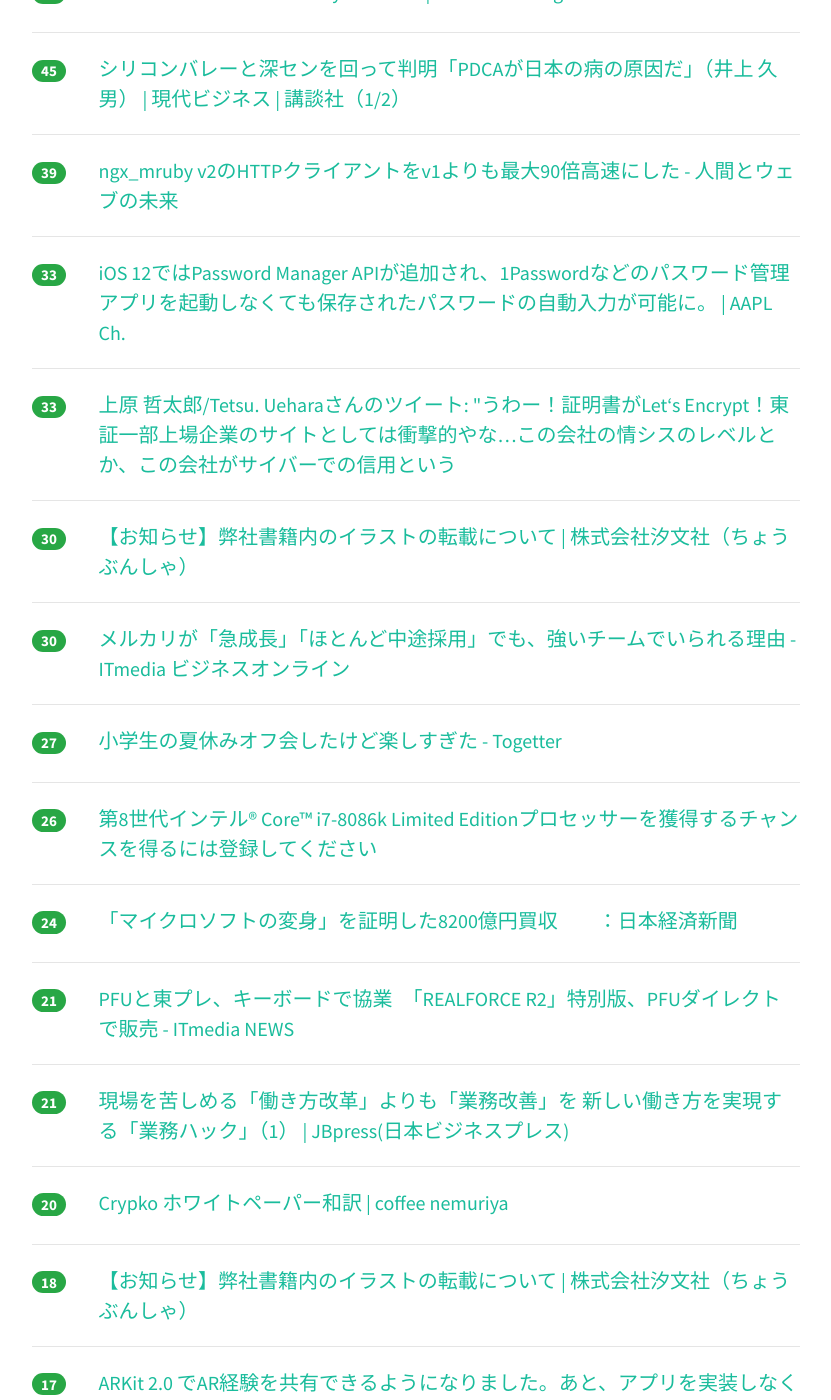
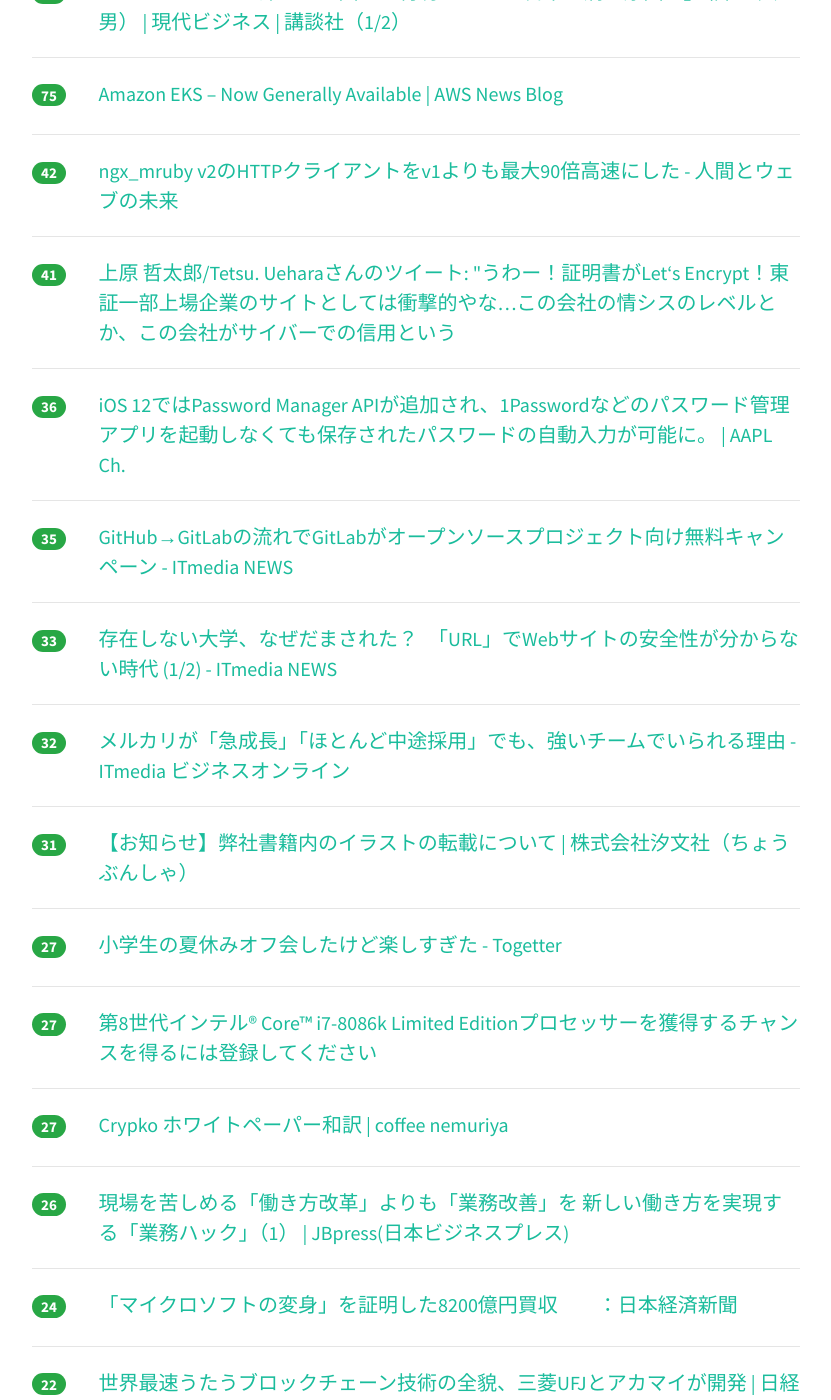
Before and after one commit to yatta47/hatena-matome-site, a Jekyll site: the page built from _posts/2018-06-06-hatena.md, in a window 1280 px wide and 1400 px high, scrolled down 496 px. Shown: the whole window, without its empty margins (224-1055 px from the left). Built offline with Jekyll 4.4.1, drawn with Linux system fonts in a browser that asks for light colours; nearby versions of some CDN libraries; some of the changed text lies outside the part shown.

Commit message:
Updated 2018-06-06

```diff
--- a/_posts/2018-06-06-hatena.md
+++ b/_posts/2018-06-06-hatena.md
@@ -1,49 +1,59 @@
 ---
 layout: post
 title:  "2018-06-06 はてぶIT"
-date:   2018-06-06 10:01:31
+date:   2018-06-06 11:01:15
 tags: [it-hotentry]
 ---
-27 件のデータあり
+31 件のデータあり
 
 <hr><div class="row">
-<div class="col-1"><span class="badge badge-pill badge-success h2">67</span></div>
+<div class="col-1"><span class="badge badge-pill badge-success h2">81</span></div>
 <div class="col-11"><a href='https://www.buzzfeed.com/jp/hikaruyoza/15kisikadekinaikuizu?quiz_result=121145493_360527372' target='_blank'>【15問】読書好きしか正解できないクイズ</a></div>
 </div>
 <hr>
 <div class="row">
-<div class="col-1"><span class="badge badge-pill badge-success h2">50</span></div>
+<div class="col-1"><span class="badge badge-pill badge-success h2">81</span></div>
+<div class="col-11"><a href='http://gendai.ismedia.jp/articles/-/55957' target='_blank'>シリコンバレーと深センを回って判明「PDCAが日本の病の原因だ」（井上 久男） | 現代ビジネス | 講談社（1/2）</a></div>
+</div>
+<hr>
+<div class="row">
+<div class="col-1"><span class="badge badge-pill badge-success h2">75</span></div>
 <div class="col-11"><a href='https://aws.amazon.com/blogs/aws/amazon-eks-now-generally-available/' target='_blank'>Amazon EKS – Now Generally Available | AWS News Blog</a></div>
 </div>
 <hr>
 <div class="row">
-<div class="col-1"><span class="badge badge-pill badge-success h2">45</span></div>
-<div class="col-11"><a href='http://gendai.ismedia.jp/articles/-/55957' target='_blank'>シリコンバレーと深センを回って判明「PDCAが日本の病の原因だ」（井上 久男） | 現代ビジネス | 講談社（1/2）</a></div>
-</div>
-<hr>
-<div class="row">
-<div class="col-1"><span class="badge badge-pill badge-success h2">39</span></div>
+<div class="col-1"><span class="badge badge-pill badge-success h2">42</span></div>
 <div class="col-11"><a href='http://hb.matsumoto-r.jp/entry/2018/06/06/001221' target='_blank'>ngx_mruby v2のHTTPクライアントをv1よりも最大90倍高速にした - 人間とウェブの未来</a></div>
 </div>
 <hr>
 <div class="row">
-<div class="col-1"><span class="badge badge-pill badge-success h2">33</span></div>
+<div class="col-1"><span class="badge badge-pill badge-success h2">41</span></div>
+<div class="col-11"><a href='http://twitter.com/tetsutalow/status/1004006018353778688' target='_blank'>上原 哲太郎/Tetsu. Ueharaさんのツイート: "うわー！証明書がLet‘s Encrypt！東証一部上場企業のサイトとしては衝撃的やな…この会社の情シスのレベルとか、この会社がサイバーでの信用という</a></div>
+</div>
+<hr>
+<div class="row">
+<div class="col-1"><span class="badge badge-pill badge-success h2">36</span></div>
 <div class="col-11"><a href='https://applech2.com/archives/20180605-1password-support-ios-12-password-manager-api.html' target='_blank'>iOS 12ではPassword Manager APIが追加され、1Passwordなどのパスワード管理アプリを起動しなくても保存されたパスワードの自動入力が可能に。 | AAPL Ch.</a></div>
 </div>
 <hr>
 <div class="row">
-<div class="col-1"><span class="badge badge-pill badge-success h2">33</span></div>
-<div class="col-11"><a href='http://twitter.com/tetsutalow/status/1004006018353778688' target='_blank'>上原 哲太郎/Tetsu. Ueharaさんのツイート: "うわー！証明書がLet‘s Encrypt！東証一部上場企業のサイトとしては衝撃的やな…この会社の情シスのレベルとか、この会社がサイバーでの信用という</a></div>
+<div class="col-1"><span class="badge badge-pill badge-success h2">35</span></div>
+<div class="col-11"><a href='http://www.itmedia.co.jp/news/articles/1806/06/news060.html' target='_blank'>GitHub→GitLabの流れでGitLabがオープンソースプロジェクト向け無料キャンペーン - ITmedia NEWS</a></div>
 </div>
 <hr>
 <div class="row">
-<div class="col-1"><span class="badge badge-pill badge-success h2">30</span></div>
-<div class="col-11"><a href='https://www.choubunsha.com/news/2018/news017826.php' target='_blank'>【お知らせ】弊社書籍内のイラストの転載について | 株式会社汐文社（ちょうぶんしゃ）</a></div>
+<div class="col-1"><span class="badge badge-pill badge-success h2">33</span></div>
+<div class="col-11"><a href='http://www.itmedia.co.jp/news/articles/1806/06/news018.html' target='_blank'>存在しない大学、なぜだまされた？　「URL」でWebサイトの安全性が分からない時代 (1/2) - ITmedia NEWS</a></div>
 </div>
 <hr>
 <div class="row">
-<div class="col-1"><span class="badge badge-pill badge-success h2">30</span></div>
+<div class="col-1"><span class="badge badge-pill badge-success h2">32</span></div>
 <div class="col-11"><a href='http://www.itmedia.co.jp/business/articles/1806/05/news002.html' target='_blank'>メルカリが「急成長」「ほとんど中途採用」でも、強いチームでいられる理由 - ITmedia ビジネスオンライン</a></div>
+</div>
+<hr>
+<div class="row">
+<div class="col-1"><span class="badge badge-pill badge-success h2">31</span></div>
+<div class="col-11"><a href='https://www.choubunsha.com/news/2018/news017826.php' target='_blank'>【お知らせ】弊社書籍内のイラストの転載について | 株式会社汐文社（ちょうぶんしゃ）</a></div>
 </div>
 <hr>
 <div class="row">
@@ -52,13 +62,28 @@ tags: [it-hotentry]
 </div>
 <hr>
 <div class="row">
+<div class="col-1"><span class="badge badge-pill badge-success h2">27</span></div>
+<div class="col-11"><a href='https://game.intel.com/8086sweepstakes/ja/' target='_blank'>第8世代インテル® Core™ i7-8086k Limited Editionプロセッサーを獲得するチャンスを得るには登録してください</a></div>
+</div>
+<hr>
+<div class="row">
+<div class="col-1"><span class="badge badge-pill badge-success h2">27</span></div>
+<div class="col-11"><a href='https://gorosuke.blue/2018/06/05/post-2669/' target='_blank'>Crypko ホワイトペーパー和訳 | coffee nemuriya</a></div>
+</div>
+<hr>
+<div class="row">
 <div class="col-1"><span class="badge badge-pill badge-success h2">26</span></div>
-<div class="col-11"><a href='https://game.intel.com/8086sweepstakes/ja/' target='_blank'>第8世代インテル® Core™ i7-8086k Limited Editionプロセッサーを獲得するチャンスを得るには登録してください</a></div>
+<div class="col-11"><a href='http://jbpress.ismedia.jp/articles/-/53058' target='_blank'>現場を苦しめる「働き方改革」よりも「業務改善」を 新しい働き方を実現する「業務ハック」（1） | JBpress(日本ビジネスプレス)</a></div>
 </div>
 <hr>
 <div class="row">
 <div class="col-1"><span class="badge badge-pill badge-success h2">24</span></div>
 <div class="col-11"><a href='https://www.nikkei.com/article/DGXMZO31371320V00C18A6000000/' target='_blank'>「マイクロソフトの変身」を証明した8200億円買収　　：日本経済新聞</a></div>
+</div>
+<hr>
+<div class="row">
+<div class="col-1"><span class="badge badge-pill badge-success h2">22</span></div>
+<div class="col-11"><a href='http://tech.nikkeibp.co.jp/atcl/nxt/column/18/00001/00570/' target='_blank'>世界最速うたうブロックチェーン技術の全貌、三菱UFJとアカマイが開発 | 日経 xTECH（クロステック）</a></div>
 </div>
 <hr>
 <div class="row">
@@ -68,12 +93,17 @@ tags: [it-hotentry]
 <hr>
 <div class="row">
 <div class="col-1"><span class="badge badge-pill badge-success h2">21</span></div>
-<div class="col-11"><a href='http://jbpress.ismedia.jp/articles/-/53058' target='_blank'>現場を苦しめる「働き方改革」よりも「業務改善」を 新しい働き方を実現する「業務ハック」（1） | JBpress(日本ビジネスプレス)</a></div>
+<div class="col-11"><a href='http://tech.nikkeibp.co.jp/atcl/nxt/column/18/00240/060400007/' target='_blank'>設計だけでコードを書けないなら断る、TDD伝道師の原点 | 日経 xTECH（クロステック）</a></div>
 </div>
 <hr>
 <div class="row">
-<div class="col-1"><span class="badge badge-pill badge-success h2">20</span></div>
-<div class="col-11"><a href='https://gorosuke.blue/2018/06/05/post-2669/' target='_blank'>Crypko ホワイトペーパー和訳 | coffee nemuriya</a></div>
+<div class="col-1"><span class="badge badge-pill badge-success h2">19</span></div>
+<div class="col-11"><a href='http://www.toyship.org/2018/06/05/193435' target='_blank'>ARKit 2.0 でAR経験を共有できるようになりました。あと、アプリを実装しなくてもARできます。 - Toyship.org</a></div>
+</div>
+<hr>
+<div class="row">
+<div class="col-1"><span class="badge badge-pill badge-success h2">18</span></div>
+<div class="col-11"><a href='http://b.hatena.ne.jp/entry/www.itmedia.co.jp/business/articles/1806/05/news064.html' target='_blank'>はてなブックマーク - 残業手当はすぐになくしたほうがいい　カルビー・松本会長 (1/3) - ITmedia ビジネスオンライン</a></div>
 </div>
 <hr>
 <div class="row">
@@ -82,13 +112,8 @@ tags: [it-hotentry]
 </div>
 <hr>
 <div class="row">
-<div class="col-1"><span class="badge badge-pill badge-success h2">17</span></div>
-<div class="col-11"><a href='http://www.toyship.org/2018/06/05/193435' target='_blank'>ARKit 2.0 でAR経験を共有できるようになりました。あと、アプリを実装しなくてもARできます。 - Toyship.org</a></div>
-</div>
-<hr>
-<div class="row">
-<div class="col-1"><span class="badge badge-pill badge-success h2">16</span></div>
-<div class="col-11"><a href='http://b.hatena.ne.jp/entry/www.itmedia.co.jp/business/articles/1806/05/news064.html' target='_blank'>はてなブックマーク - 残業手当はすぐになくしたほうがいい　カルビー・松本会長 (1/3) - ITmedia ビジネスオンライン</a></div>
+<div class="col-1"><span class="badge badge-pill badge-success h2">18</span></div>
+<div class="col-11"><a href='http://odd-hatch.hatenablog.com/entry/2048/12/10/000000' target='_blank'>人種差別や外国人排斥をあおるサイトから広告を引き揚げさせる運動 - レイシズム監視情報保管庫</a></div>
 </div>
 <hr>
 <div class="row">
@@ -98,32 +123,22 @@ tags: [it-hotentry]
 <hr>
 <div class="row">
 <div class="col-1"><span class="badge badge-pill badge-success h2">16</span></div>
-<div class="col-11"><a href='http://odd-hatch.hatenablog.com/entry/2048/12/10/000000' target='_blank'>人種差別や外国人排斥をあおるサイトから広告を引き揚げさせる運動 - レイシズム監視情報保管庫</a></div>
+<div class="col-11"><a href='https://japanese.engadget.com/2018/06/05/asus-vivowatch-bp/' target='_blank'>ASUS、血圧が測れるヘルストラッカー「VivoWatch BP」を発表 - Engadget 日本版</a></div>
 </div>
 <hr>
 <div class="row">
-<div class="col-1"><span class="badge badge-pill badge-success h2">14</span></div>
+<div class="col-1"><span class="badge badge-pill badge-success h2">15</span></div>
 <div class="col-11"><a href='https://togetter.com/li/1234178' target='_blank'>『NHK受信料｢徴収督促チップ｣が全テレビに!? 全対応機にACASチップを入れるのは不当だ』と東洋経済／2018年6月5日の国会でも議論 - Togetter</a></div>
 </div>
 <hr>
 <div class="row">
-<div class="col-1"><span class="badge badge-pill badge-success h2">14</span></div>
+<div class="col-1"><span class="badge badge-pill badge-success h2">15</span></div>
 <div class="col-11"><a href='https://note.mu/kinotoshiki/n/na8387f168be7' target='_blank'>差別サイトに経済制裁を加えよう！！ABCD包囲網発動！！｜木野寿紀｜note</a></div>
 </div>
 <hr>
 <div class="row">
-<div class="col-1"><span class="badge badge-pill badge-success h2">14</span></div>
-<div class="col-11"><a href='http://www.itmedia.co.jp/news/articles/1806/06/news018.html' target='_blank'>存在しない大学、なぜだまされた？　「URL」でWebサイトの安全性が分からない時代 (1/2) - ITmedia NEWS</a></div>
-</div>
-<hr>
-<div class="row">
-<div class="col-1"><span class="badge badge-pill badge-success h2">14</span></div>
-<div class="col-11"><a href='https://japanese.engadget.com/2018/06/05/asus-vivowatch-bp/' target='_blank'>ASUS、血圧が測れるヘルストラッカー「VivoWatch BP」を発表 - Engadget 日本版</a></div>
-</div>
-<hr>
-<div class="row">
 <div class="col-1"><span class="badge badge-pill badge-success h2">12</span></div>
-<div class="col-11"><a href='http://www.itmedia.co.jp/news/articles/1806/06/news060.html' target='_blank'>GitHub→GitLabの流れでGitLabがオープンソースプロジェクト向け無料キャンペーン - ITmedia NEWS</a></div>
+<div class="col-11"><a href='https://news.mynavi.jp/article/20180605-641553/' target='_blank'>Windows XPが増加 - 5月OSシェア | マイナビニュース</a></div>
 </div>
 <hr>
 <div class="row">
@@ -133,7 +148,7 @@ tags: [it-hotentry]
 <hr>
 <div class="row">
 <div class="col-1"><span class="badge badge-pill badge-success h2">11</span></div>
-<div class="col-11"><a href='https://news.mynavi.jp/article/20180605-641553/' target='_blank'>Windows XPが増加 - 5月OSシェア | マイナビニュース</a></div>
+<div class="col-11"><a href='http://developers.gnavi.co.jp/entry/GitFeatureFlow/koyama' target='_blank'>GitFlowは使わない！シンプルな「GitFeatureFlow」を紹介します - ぐるなびをちょっと良くするエンジニアブログ</a></div>
 </div>
 <hr>
 <div class="row">
@@ -141,3 +156,8 @@ tags: [it-hotentry]
 <div class="col-11"><a href='https://togetter.com/li/1234172' target='_blank'>『ネットでの議論は、罵倒や嘲笑など、話を前に進めるのを妨害する要素が混じりやすい。そういう要素は「贅言（ぜいげん＝むだなことば）」として消去するのが有効です』 - Togetter</a></div>
 </div>
 <hr>
+<div class="row">
+<div class="col-1"><span class="badge badge-pill badge-success h2">9</span></div>
+<div class="col-11"><a href='http://b.hatena.ne.jp/entry/s/anond.hatelabo.jp/20180605141745' target='_blank'>はてなブックマーク - 息子の高校に行ってきた</a></div>
+</div>
+<hr>
```
